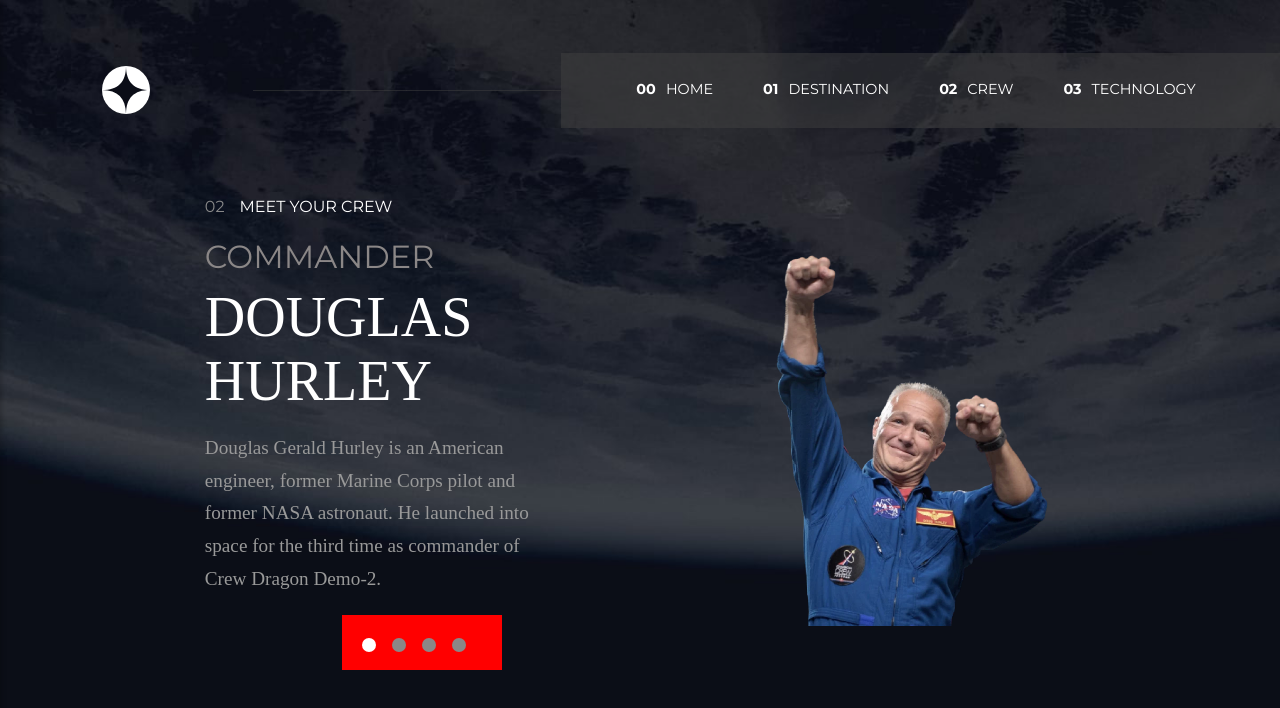
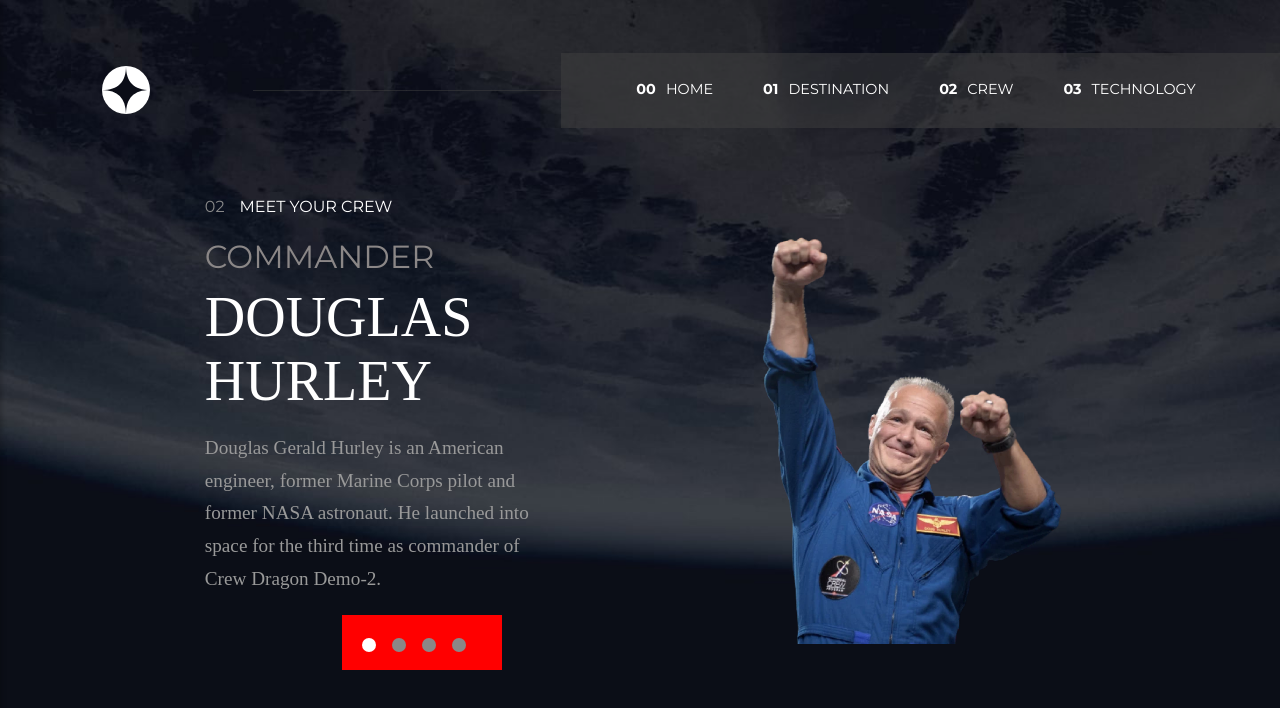
Before and after one commit to darrk-heart/space-voyage-hub_final, a React (Create React App) app: page / in a window 1280 px wide. Shown: the top 708 px of the page. Built offline with nearby package versions, Linux system fonts and the light colour scheme; a web font is replaced by a local one.

Commit message:
crew page messing my head up

```diff
--- a/src/Components/Crew/Crew.module.css
+++ b/src/Components/Crew/Crew.module.css
@@ -101,7 +101,8 @@
   .pic {
     order: 2;
     margin: 0;
-    height: auto;
+    /* height: auto; */
+    /* position: relative;height: 100vh; Full viewport height */
   }
   .bubbles {
     order: 2;
@@ -110,7 +111,11 @@
     align-items: left;
   }
   .pic img {
-    width: 50%;
+    /* top: 100%;
+    position: absolute;
+    left: 50%;
+    transform: translateX(-50%) translateY(100%); */
+    width: 55%;
     height: auto;
   }
   .info h4 {
@@ -124,4 +129,10 @@
     line-height: 1.7;
     width: 82%;
   }
+  .container {
+    width: 100%;
+  }
+
+  .image {
+  }
 }
```
